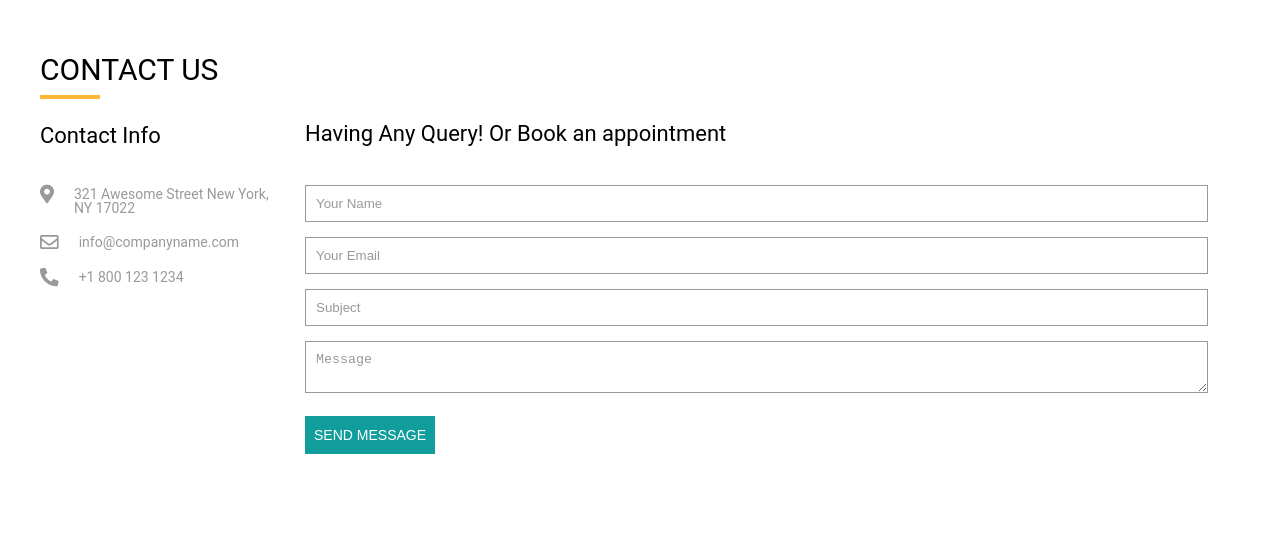
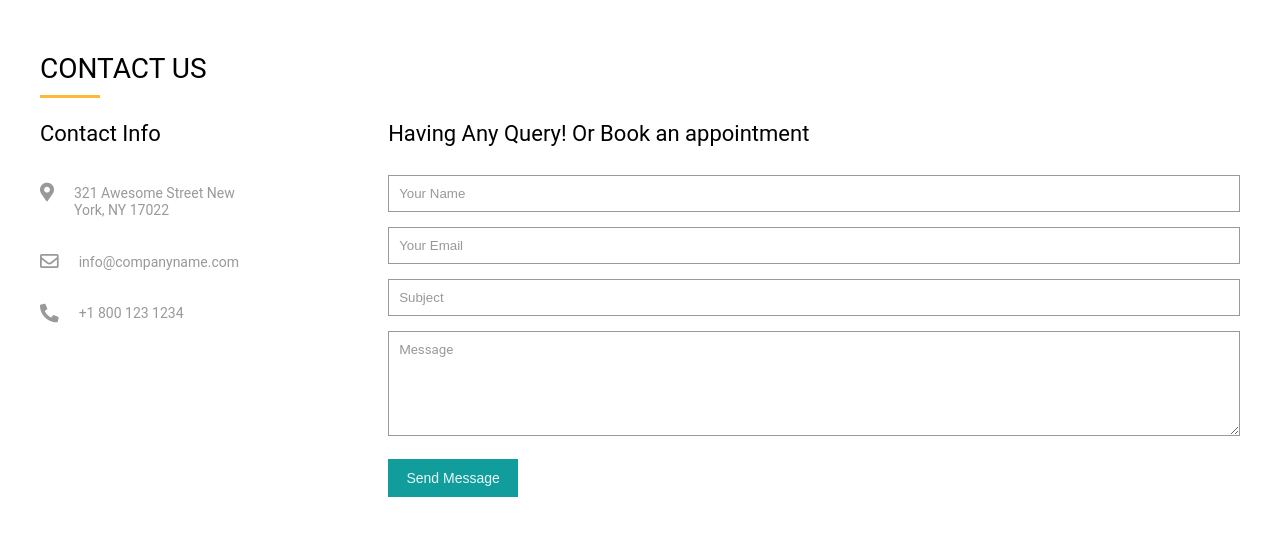
Before and after one commit to thanhtrang16490/f8-offline, a plain HTML site: page lesson3/bai-1/index.html in a window 1280 px wide. Drawn offline with Linux system fonts and the light colour scheme.

Commit message:
update bai so 1

```diff
--- a/lesson3/bai-1/assets/css/style.css
+++ b/lesson3/bai-1/assets/css/style.css
@@ -16,13 +16,15 @@ body {
     margin-left: auto;
     margin-right: auto;
     display: flex;
-    margin-top: 55px;
+    gap: 14rem;
 }
 
 /* Contact info  */
+
 .heading {
-    font-size: 30px;
+    font-size: 2.8rem;
     position: relative;
+    margin-top: 55px;
 }
 
 .heading::before {
@@ -30,13 +32,13 @@ body {
     content: "";
     display: inline-block;
     width: 60px;
-    height: 4px;
+    height: 3px;
     background: #ffb736;
     top: 40px;
 }
 
 .info-title {
-    font-size: 22px;
+    font-size: 2.2rem;
     margin: 40px 0px;
 }
 
@@ -44,12 +46,14 @@ body {
     display: flex;
     margin: 20px 0;
     color: #999;
+    margin-bottom: 35px;
 }
 
 .info-item,
 i {
-    font-size: 14px;
+    font-size: 1.4rem;
     font-weight: 400;
+    line-height: 1.2;
 }
 
 .value {
@@ -59,12 +63,11 @@ i {
 /* Contact Form  */
 .contact-form {
     width: 100%;
-    padding: 28px 32px;
 }
 
 .form-title {
     font-size: 22px;
-    margin: 40px 80px 40px 0;
+    padding: 123px 0 30px 0;
 }
 
 .form-group {
@@ -74,7 +77,6 @@ i {
 .form-input {
     display: block;
     width: 100%;
-
     outline: none;
     border: 1px solid #999;
     padding: 10px;
@@ -89,12 +91,17 @@ i {
     display: none;
 }
 
+textarea {
+    font-family: roboto;
+    height: 105px;
+}
+
 .submit-btn {
     margin-top: 8px;
     width: 130px;
     height: 38px;
-    font-size: 14px;
+    font-size: 1.4rem;
     background-color: #109d9c;
     border: none;
-    color: #fff;
+    color: #eefafa;
 }
--- a/lesson3/bai-1/index.html
+++ b/lesson3/bai-1/index.html
@@ -48,6 +48,7 @@
                     action="https://api-gateway.fullstack.edu.vn/action_page.php"
                     autocomplete="off"
                     method="post"
+                    id="contact-form"
                 >
                     <div class="form-group">
                         <input
@@ -81,11 +82,17 @@
                         <p class="form-error">Please enter this field</p>
                     </div>
                     <div class="form-group">
-                        <textarea class="form-input textarea">Message</textarea>
+                        <textarea
+                            class="form-input textarea"
+                            name="message"
+                            form="contact-form"
+                        >
+Message</textarea
+                        >
                         <p class="form-error">Please enter this field</p>
                     </div>
                     <button class="submit-btn" type="submit">
-                        SEND MESSAGE
+                        Send Message
                     </button>
                 </form>
             </section>
```
